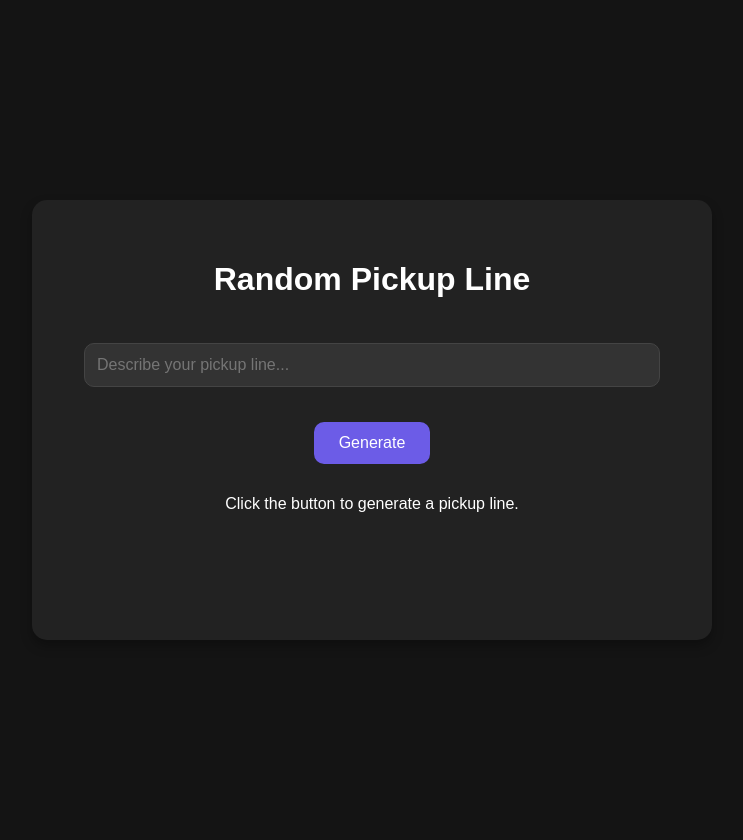
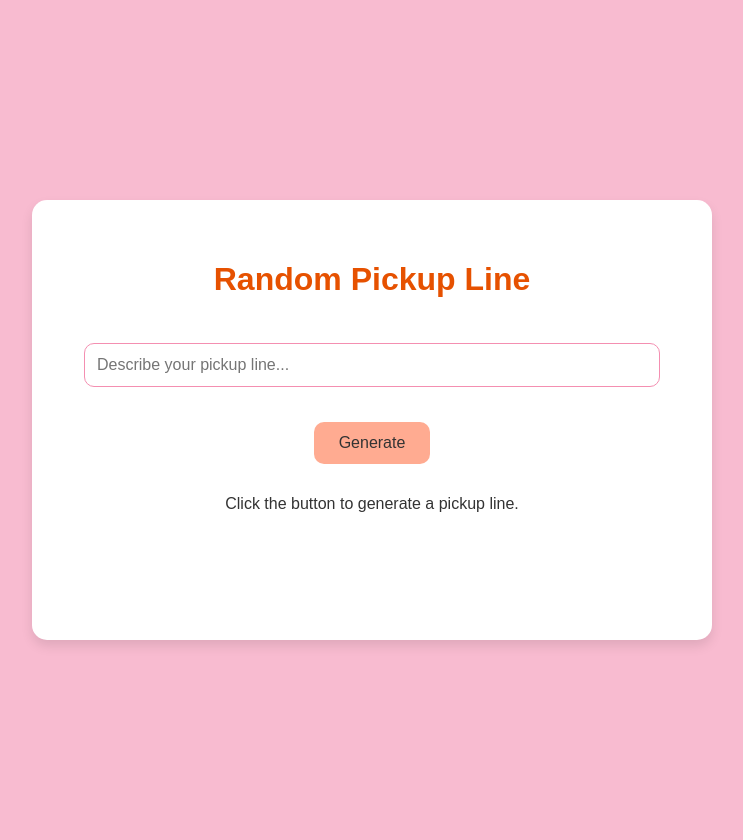
Before and after one commit to wil1974/pickuplines, a Flask app: page / in a window 1280 px wide. Shown: the whole page, without its empty margins (268-1011 px from the left). Run offline with Flask 3, Linux system fonts and the light colour scheme.

Commit message:
style: Update color scheme to pastel orange, pink, and white

```diff
--- a/static/style.css
+++ b/static/style.css
@@ -4,25 +4,25 @@ body {
     justify-content: center;
     align-items: center;
     min-height: 100vh;
-    background-color: #141414;
+    background-color: #f8bbd0; /* Pastel Pink */
     margin: 0;
     padding: 20px;
-    color: #fff;
+    color: #333; /* Dark text for contrast */
 }
 
 .container {
     text-align: center;
-    background-color: #222;
+    background-color: #fff; /* White container */
     padding: 40px;
     border-radius: 15px;
-    box-shadow: 0 6px 12px rgba(0,0,0,0.3);
+    box-shadow: 0 6px 12px rgba(0,0,0,0.1);
     max-width: 600px;
     width: 100%;
 }
 
 h1 {
     margin-bottom: 30px;
-    color: #fff;
+    color: #e65100; /* Pastel Orange */
 }
 
 #pickupLine {
@@ -38,26 +38,26 @@ h1 {
 #pickupLine p {
     margin: 0;
     padding: 10px;
-    border: 1px solid #444;
+    border: 1px solid #f48fb1; /* Light Pink border */
     border-radius: 8px;
-    background-color: #333;
-    color: #fff;
+    background-color: #ffe0b2; /* Pastel Orange background */
+    color: #333;
     text-align: center;
 }
 
 #pickupLine p:nth-child(2) {
-    background-color: #444;
+    background-color: #fce4ec; /* Lighter Pink */
 }
 
 #pickupLine p:nth-child(3) {
-    background-color: #555;
+    background-color: #fff3e0; /* Very Light Orange */
 }
 
 button {
     padding: 12px 25px;
     font-size: 1em;
-    background-color: #6c5ce7;
-    color: white;
+    background-color: #ffab91; /* Pastel Orange button */
+    color: #333;
     border: none;
     border-radius: 10px;
     cursor: pointer;
@@ -66,19 +66,19 @@ button {
 }
 
 button:hover {
-    background-color: #5b4bac;
+    background-color: #ffccbc; /* Lighter Pastel Orange */
 }
 
 input[type="text"] {
     padding: 12px;
     margin: 15px 0;
-    border: 1px solid #444;
+    border: 1px solid #f48fb1; /* Light Pink border */
     border-radius: 10px;
     width: calc(100% - 24px);
     box-sizing: border-box;
     font-size: 1em;
-    color: #fff;
-    background-color: #333;
+    color: #333;
+    background-color: #fff; /* White input background */
 }
 
 @media (max-width: 768px) {
```
